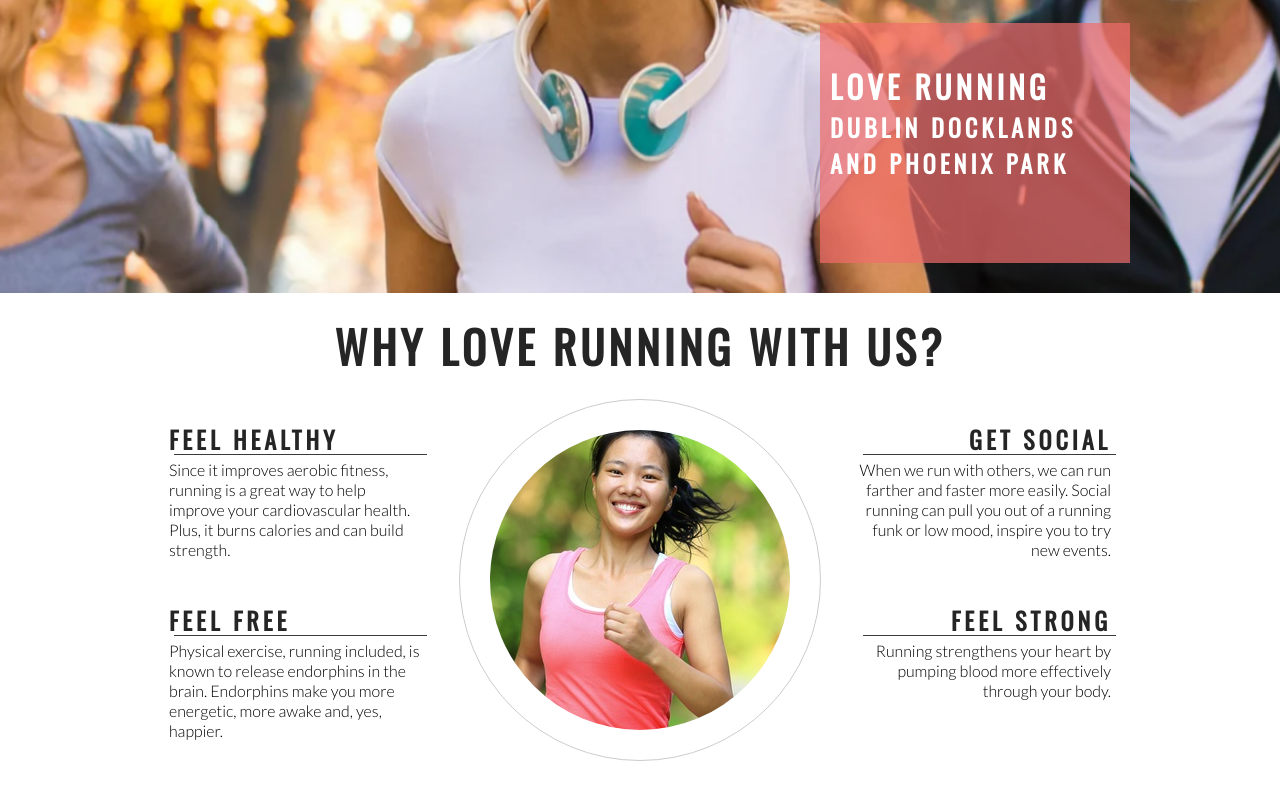
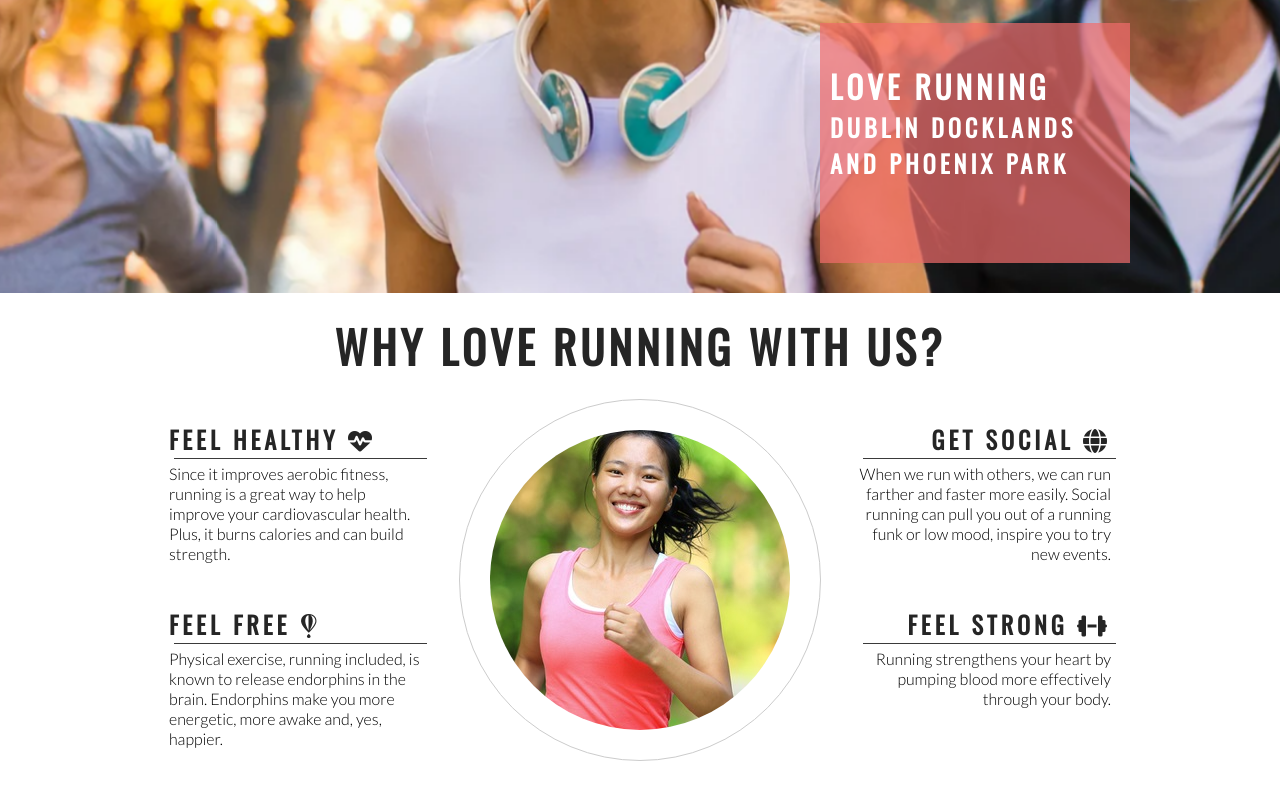
Before and after one commit to Gurmali/love-running, a plain HTML site: page index.html in a window 1280 px wide. Shown: the part 442-1244 px from the top of the page. Drawn offline with nearby package versions, Linux system fonts and the light colour scheme.

Commit message:
Add font awesome icons to club ethos section

```diff
--- a/index.html
+++ b/index.html
@@ -41,14 +41,14 @@
         <h2 id="welcome">Why Love Running With Us?</h2>
         <div id="left-about">
             <div class="left-about-heading">
-                <h2>Feel Healthy</h2>
+                <h2>Feel Healthy <i class="fa-solid fa-heart-pulse"></i></h2>
                 <hr>
                 <p>
                     Since it improves aerobic fitness, running is a great way to help improve your cardiovascular health. Plus, it burns calories and can build strength.
                 </p>
             </div>
             <div class="left-about-heading">
-                <h2>Feel Free</h2>
+                <h2>Feel Free <i class="fa-brands fa-fly"></i></h2>
                 <hr>
                 <p>
                     Physical exercise, running included, is known to release endorphins in the brain. Endorphins make you more energetic, more awake and, yes, happier.
@@ -57,12 +57,12 @@
         </div>
         <div id="right-about">
             <div class="right-about-heading">
-                <h2>Get Social</h2>
+                <h2>Get Social <i class="fa-solid fa-globe"></i></h2>
                 <hr>
                 <p>When we run with others, we can run farther and faster more easily. Social running can pull you out of a running funk or low mood, inspire you to try new events.</p>
             </div>
             <div class="right-about-heading">
-                <h2>Feel Strong</h2>
+                <h2>Feel Strong <i class="fa-solid fa-dumbbell"></i></h2>
                 <hr>
                 <p>Running strengthens your heart by pumping blood more effectively through your body.</p>
             </div>
@@ -81,5 +81,8 @@
     <footer>
         Social links here
     </footer>
+
+    <!--<script src="https://kit.fontawesome.com/90b03342dc.js" crossorigin="anonymous"></script>-->
+    <script src="https://kit.fontawesome.com/90b03342dc.js" crossorigin="anonymous"></script>
 </body>
 </html>
```
